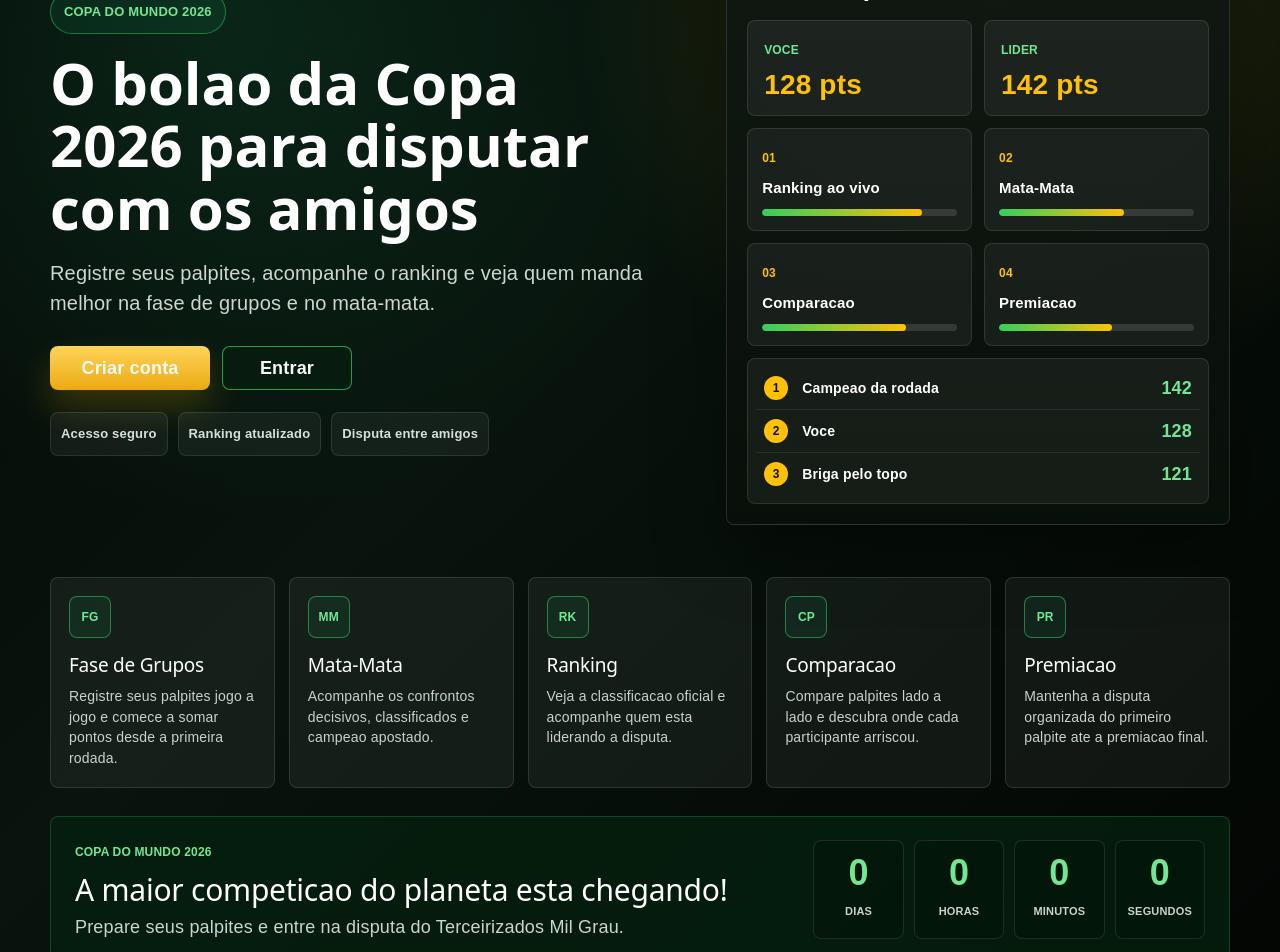
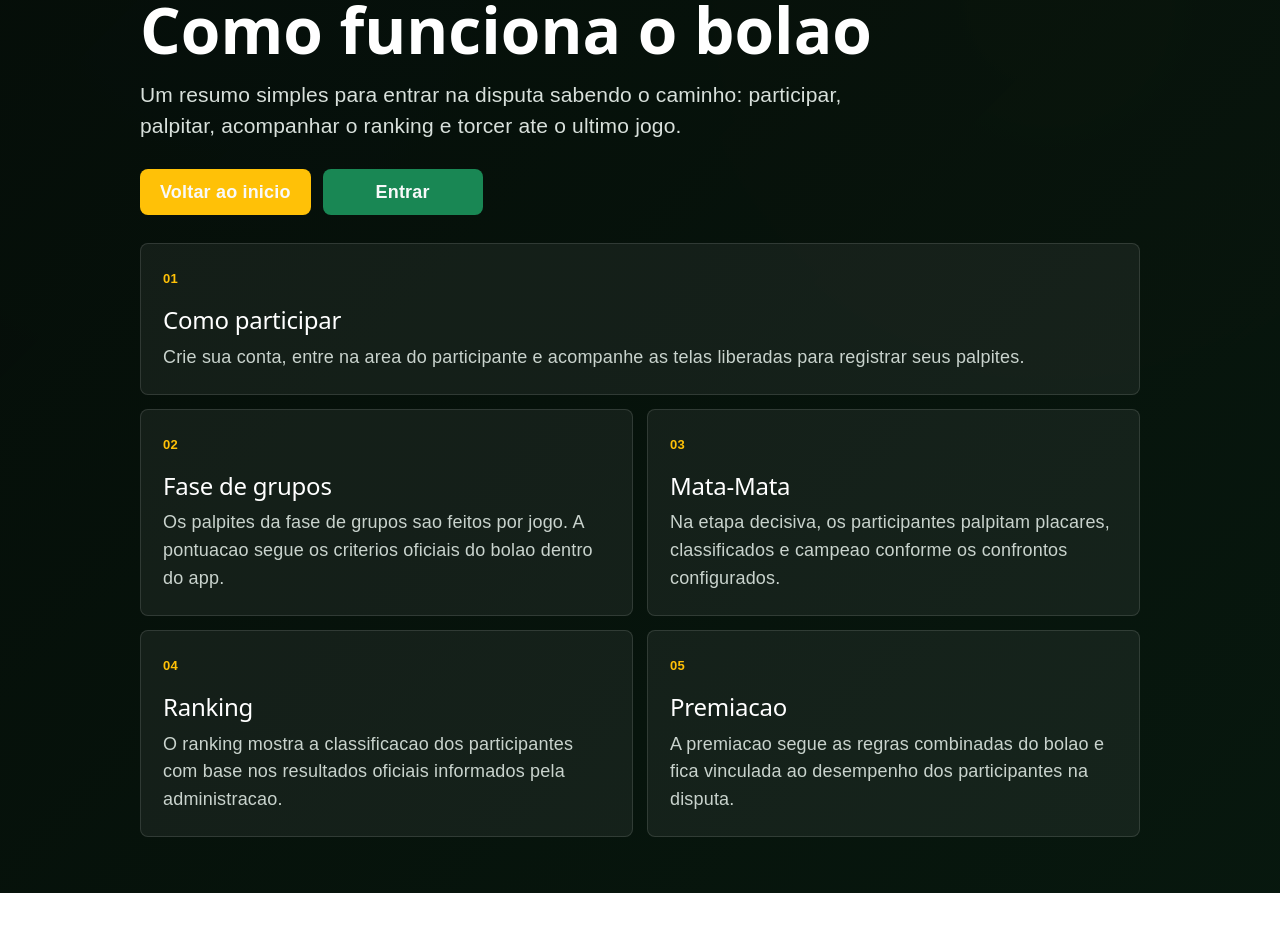
Before and after one commit to terceirizadosmilgrau-cloud/terceirizados-mil-grau, a React (Vite) app: page /regras in a window 1280 px wide. Before the commit this address led to /. Shown: the part 220-1172 px from the top of the page. After the commit the page ends 1113 px from the top, so only its background shows below. Built offline with nearby package versions, Linux system fonts and the light colour scheme.

Commit message:
Implementa V52 regras publicas e polimento da landing

```diff
--- a/src/App.jsx
+++ b/src/App.jsx
@@ -13,6 +13,7 @@ import Cadastro from "./components/Cadastro";
 import { db } from "./firebase";
 
 import LandingPage from "./pages/LandingPage";
+import RegrasPage from "./pages/RegrasPage";
 import Dashboard from "./pages/Dashboard";
 import Palpites from "./pages/Palpites";
 import ResumoPalpites from "./pages/ResumoPalpites";
@@ -271,6 +272,7 @@ function AppRoutes() {
   return (
     <Routes>
       <Route path="/" element={<LandingPage />} />
+      <Route path="/regras" element={<RegrasPage />} />
       <Route
         path="/login"
         element={
--- a/src/pages/LandingPage.css
+++ b/src/pages/LandingPage.css
@@ -20,7 +20,7 @@
 .landing-v522-header,
 .landing-v522-hero,
 .landing-v522-cards,
-.landing-v522-countdown {
+.landing-v522-premios {
   width: min(1180px, calc(100% - 40px));
   margin: 0 auto;
 }
@@ -142,10 +142,10 @@
 }
 
 .landing-v522 h1 {
-  max-width: 700px;
+  max-width: 650px;
   margin: 0;
   color: #fff;
-  font-size: clamp(38px, 5.2vw, 58px);
+  font-size: clamp(38px, 4.9vw, 56px);
   line-height: 1.08;
   font-weight: 900;
   letter-spacing: 0;
@@ -207,9 +207,8 @@
 }
 
 .landing-v522-panel-head span,
-.landing-v522-score span,
-.landing-v522-mini-ranking span,
-.landing-v522-countdown > div > span {
+.landing-v522-panel-note span,
+.landing-v522-premios-copy > span {
   display: block;
   color: #73e694;
   font-size: 12px;
@@ -235,35 +234,15 @@
   font-weight: 900;
 }
 
-.landing-v522-score {
-  margin-top: 18px;
-  display: grid;
-  grid-template-columns: repeat(2, minmax(0, 1fr));
-  gap: 12px;
-}
-
-.landing-v522-score div,
 .landing-v522-panel-grid article,
-.landing-v522-mini-ranking {
+.landing-v522-panel-note {
   border: 1px solid rgba(255, 255, 255, 0.1);
   border-radius: 8px;
   background: rgba(255, 255, 255, 0.055);
 }
 
-.landing-v522-score div {
-  padding: 16px;
-}
-
-.landing-v522-score strong {
-  display: block;
-  margin-top: 8px;
-  color: #ffc107;
-  font-size: 28px;
-  line-height: 1;
-}
-
 .landing-v522-panel-grid {
-  margin-top: 12px;
+  margin-top: 18px;
   display: grid;
   grid-template-columns: repeat(2, minmax(0, 1fr));
   gap: 12px;
@@ -272,78 +251,55 @@
 .landing-v522-panel-grid article {
   min-width: 0;
   padding: 14px;
+  display: flex;
+  align-items: center;
+  gap: 10px;
 }
 
 .landing-v522-panel-grid article > span {
-  color: #ffc107;
-  font-size: 12px;
-  font-weight: 900;
-}
-
-.landing-v522-panel-grid strong {
-  display: block;
-  margin: 8px 0 12px;
-  color: #fff;
-  font-size: 15px;
-  line-height: 1.2;
-}
-
-.landing-v522-bar {
-  height: 7px;
-  overflow: hidden;
-  border-radius: 999px;
-  background: rgba(255, 255, 255, 0.12);
-}
-
-.landing-v522-bar i {
-  display: block;
-  height: 100%;
-  border-radius: inherit;
-  background: linear-gradient(90deg, #32d05e, #ffc107);
-}
-
-.landing-v522-mini-ranking {
-  margin-top: 12px;
-  padding: 8px;
-}
-
-.landing-v522-mini-ranking div {
-  min-height: 42px;
-  display: grid;
-  grid-template-columns: 28px 1fr auto;
-  align-items: center;
-  gap: 10px;
-  padding: 8px;
-}
-
-.landing-v522-mini-ranking div + div {
-  border-top: 1px solid rgba(255, 255, 255, 0.08);
-}
-
-.landing-v522-mini-ranking span {
-  width: 24px;
-  height: 24px;
+  width: 28px;
+  height: 28px;
+  flex: 0 0 auto;
   display: inline-flex;
   align-items: center;
   justify-content: center;
   border-radius: 50%;
   color: #111;
   background: #ffc107;
-}
-
-.landing-v522-mini-ranking strong {
-  color: #fff;
-  font-size: 14px;
-}
-
-.landing-v522-mini-ranking em {
-  color: #73e694;
-  font-style: normal;
+  font-size: 15px;
   font-weight: 900;
 }
 
+.landing-v522-panel-grid strong {
+  color: #fff;
+  font-size: 15px;
+  line-height: 1.2;
+}
+
+.landing-v522-panel-note {
+  margin-top: 12px;
+  padding: 8px;
+}
+
+.landing-v522-panel-note div {
+  min-height: 42px;
+  padding: 8px;
+}
+
+.landing-v522-panel-note div + div {
+  border-top: 1px solid rgba(255, 255, 255, 0.08);
+}
+
+.landing-v522-panel-note strong {
+  display: block;
+  margin-top: 5px;
+  color: #fff;
+  font-size: 14px;
+  line-height: 1.25;
+}
+
 .landing-v522-cards {
-  padding: 18px 0 28px;
+  padding: 18px 0 32px;
   display: grid;
   grid-template-columns: repeat(5, minmax(0, 1fr));
   gap: 14px;
@@ -351,26 +307,11 @@
 
 .landing-v522-cards article {
   min-width: 0;
-  min-height: 188px;
-  padding: 18px;
+  min-height: 164px;
+  padding: 20px;
   border: 1px solid rgba(255, 255, 255, 0.12);
   border-radius: 8px;
   background: rgba(255, 255, 255, 0.055);
-}
-
-.landing-v522-cards article > span {
-  width: 42px;
-  height: 42px;
-  margin-bottom: 16px;
-  display: inline-flex;
-  align-items: center;
-  justify-content: center;
-  border: 1px solid rgba(50, 208, 94, 0.54);
-  border-radius: 8px;
-  color: #73e694;
-  background: rgba(25, 135, 84, 0.13);
-  font-size: 12px;
-  font-weight: 900;
 }
 
 .landing-v522-cards h2 {
@@ -387,59 +328,57 @@
   line-height: 1.48;
 }
 
-.landing-v522-countdown {
+.landing-v522-premios {
   margin-bottom: 46px;
-  padding: 22px 24px;
+  padding: 24px;
   display: grid;
-  grid-template-columns: minmax(0, 1fr) auto;
+  grid-template-columns: minmax(0, 0.92fr) minmax(420px, 1.08fr);
   align-items: center;
-  gap: 22px;
+  gap: 24px;
   border: 1px solid rgba(50, 208, 94, 0.24);
   border-radius: 8px;
   background: rgba(5, 32, 15, 0.82);
 }
 
-.landing-v522-countdown h2 {
+.landing-v522-premios h2 {
   margin: 7px 0 0;
   color: #fff;
   font-size: clamp(22px, 2.6vw, 30px);
   line-height: 1.18;
 }
 
-.landing-v522-countdown p {
+.landing-v522-premios p {
   margin: 8px 0 0;
   color: #cbd4ce;
   line-height: 1.4;
 }
 
-.landing-v522-time {
+.landing-v522-premios-grid {
   display: grid;
-  grid-template-columns: repeat(4, minmax(76px, 1fr));
-  gap: 10px;
+  grid-template-columns: repeat(3, minmax(0, 1fr));
+  gap: 12px;
 }
 
-.landing-v522-time article {
-  padding: 14px 12px;
+.landing-v522-premios-grid article {
+  min-height: 138px;
+  padding: 18px;
   border: 1px solid rgba(255, 255, 255, 0.1);
   border-radius: 8px;
-  text-align: center;
   background: rgba(0, 0, 0, 0.16);
 }
 
-.landing-v522-time strong {
-  display: block;
-  color: #73e694;
-  font-size: clamp(26px, 3vw, 36px);
-  line-height: 1;
+.landing-v522-premios-grid span {
+  color: #fff;
+  font-size: 14px;
+  font-weight: 900;
 }
 
-.landing-v522-time span {
+.landing-v522-premios-grid strong {
   display: block;
-  margin-top: 7px;
-  color: #c9d2cc;
-  font-size: 11px;
-  font-weight: 900;
-  text-transform: uppercase;
+  margin-top: 14px;
+  color: #ffc107;
+  font-size: clamp(34px, 4vw, 46px);
+  line-height: 1;
 }
 
 @media (max-width: 1080px) {
@@ -470,7 +409,7 @@
     grid-template-columns: repeat(3, minmax(0, 1fr));
   }
 
-  .landing-v522-countdown {
+  .landing-v522-premios {
     grid-template-columns: 1fr;
   }
 }
@@ -479,7 +418,7 @@
   .landing-v522-header,
   .landing-v522-hero,
   .landing-v522-cards,
-  .landing-v522-countdown {
+  .landing-v522-premios {
     width: min(100% - 24px, 620px);
   }
 
@@ -516,18 +455,14 @@
     padding: 16px;
   }
 
-  .landing-v522-score,
   .landing-v522-panel-grid,
-  .landing-v522-cards {
+  .landing-v522-cards,
+  .landing-v522-premios-grid {
     grid-template-columns: 1fr;
   }
 
   .landing-v522-cards article {
     min-height: auto;
-  }
-
-  .landing-v522-time {
-    grid-template-columns: repeat(2, minmax(0, 1fr));
   }
 }
 
@@ -542,15 +477,7 @@
   }
 
   .landing-v522-panel-head,
-  .landing-v522-mini-ranking div {
+  .landing-v522-panel-note div {
     align-items: flex-start;
   }
-
-  .landing-v522-mini-ranking div {
-    grid-template-columns: 28px 1fr;
-  }
-
-  .landing-v522-mini-ranking em {
-    grid-column: 2;
-  }
 }
--- a/src/pages/LandingPage.jsx
+++ b/src/pages/LandingPage.jsx
@@ -1,70 +1,44 @@
-import { useEffect, useState } from "react";
 import { Link } from "react-router-dom";
 import "./LandingPage.css";
 
-const inicioCopa2026 = new Date(
-  "2026-06-11T16:00:00-03:00"
-);
-
-const calcularContagem = () => {
-  const distancia =
-    inicioCopa2026.getTime() - Date.now();
-  const restante = Math.max(0, distancia);
-
-  return {
-    dias: Math.floor(restante / (1000 * 60 * 60 * 24)),
-    horas: Math.floor((restante / (1000 * 60 * 60)) % 24),
-    minutos: Math.floor((restante / (1000 * 60)) % 60),
-    segundos: Math.floor((restante / 1000) % 60),
-  };
-};
-
 const cards = [
   {
-    sigla: "FG",
     titulo: "Fase de Grupos",
     texto:
-      "Registre seus palpites jogo a jogo e comece a somar pontos desde a primeira rodada.",
+      "Registre seus palpites jogo a jogo e acompanhe a primeira etapa com clareza.",
   },
   {
-    sigla: "MM",
     titulo: "Mata-Mata",
     texto:
-      "Acompanhe os confrontos decisivos, classificados e campeao apostado.",
+      "Palpite nos confrontos decisivos, classificados e campeao da competicao.",
   },
   {
-    sigla: "RK",
     titulo: "Ranking",
     texto:
-      "Veja a classificacao oficial e acompanhe quem esta liderando a disputa.",
+      "Acompanhe a classificacao oficial e veja a disputa evoluir rodada a rodada.",
   },
   {
-    sigla: "CP",
     titulo: "Comparacao",
     texto:
-      "Compare palpites lado a lado e descubra onde cada participante arriscou.",
+      "Compare palpites lado a lado e veja onde cada participante apostou diferente.",
   },
   {
-    sigla: "PR",
     titulo: "Premiacao",
     texto:
-      "Mantenha a disputa organizada do primeiro palpite ate a premiacao final.",
+      "Veja a divisao da premiacao e mantenha a disputa transparente ate o fim.",
   },
 ];
 
+const beneficios = [
+  "Ranking ao vivo",
+  "Mata-Mata completo",
+  "Comparacao de palpites",
+  "Premiacao automatica",
+  "Estatisticas dos participantes",
+  "Historico das apostas",
+];
+
 function LandingPage() {
-  const [contagem, setContagem] = useState(
-    calcularContagem
-  );
-
-  useEffect(() => {
-    const timer = window.setInterval(() => {
-      setContagem(calcularContagem());
-    }, 1000);
-
-    return () => window.clearInterval(timer);
-  }, []);
-
   return (
     <main className="landing-v522">
       <header className="landing-v522-header">
@@ -75,6 +49,7 @@ function LandingPage() {
 
         <nav className="landing-v522-nav">
           <Link to="/">Inicio</Link>
+          <a href="#como-funciona">Como Funciona</a>
           <Link to="/regras">Regras</Link>
           <a href="#premiacao">Premiacao</a>
         </nav>
@@ -99,7 +74,7 @@ function LandingPage() {
           </p>
 
           <h1>
-            O bolao da Copa 2026 para disputar com os amigos
+            Palpite. Dispute. Conquiste o topo.
           </h1>
 
           <p className="landing-v522-lead">
@@ -136,68 +111,32 @@ function LandingPage() {
           <div className="landing-v522-panel-head">
             <div>
               <span>Painel do Participante</span>
-              <strong>Bolao Copa 2026</strong>
+              <strong>Controle completo do bolao</strong>
             </div>
-            <em>ao vivo</em>
-          </div>
-
-          <div className="landing-v522-score">
-            <div>
-              <span>Voce</span>
-              <strong>128 pts</strong>
-            </div>
-            <div>
-              <span>Lider</span>
-              <strong>142 pts</strong>
-            </div>
+            <em>publico</em>
           </div>
 
           <div className="landing-v522-panel-grid">
-            <article>
-              <span>01</span>
-              <strong>Ranking ao vivo</strong>
-              <div className="landing-v522-bar">
-                <i style={{ width: "82%" }} />
-              </div>
-            </article>
-            <article>
-              <span>02</span>
-              <strong>Mata-Mata</strong>
-              <div className="landing-v522-bar">
-                <i style={{ width: "64%" }} />
-              </div>
-            </article>
-            <article>
-              <span>03</span>
-              <strong>Comparacao</strong>
-              <div className="landing-v522-bar">
-                <i style={{ width: "74%" }} />
-              </div>
-            </article>
-            <article>
-              <span>04</span>
-              <strong>Premiacao</strong>
-              <div className="landing-v522-bar">
-                <i style={{ width: "58%" }} />
-              </div>
-            </article>
+            {beneficios.map((beneficio) => (
+              <article key={beneficio}>
+                <span aria-hidden="true">✓</span>
+                <strong>{beneficio}</strong>
+              </article>
+            ))}
           </div>
 
-          <div className="landing-v522-mini-ranking">
+          <div className="landing-v522-panel-note">
             <div>
-              <span>1</span>
-              <strong>Campeao da rodada</strong>
-              <em>142</em>
+              <span>Fase de grupos</span>
+              <strong>Palpites organizados por jogo</strong>
             </div>
             <div>
-              <span>2</span>
-              <strong>Voce</strong>
-              <em>128</em>
+              <span>Mata-Mata</span>
+              <strong>Confrontos e campeao em um so lugar</strong>
             </div>
             <div>
-              <span>3</span>
-              <strong>Briga pelo topo</strong>
-              <em>121</em>
+              <span>Disputa</span>
+              <strong>Ranking, comparacao e premiacao</strong>
             </div>
           </div>
         </aside>
@@ -209,7 +148,6 @@ function LandingPage() {
       >
         {cards.map((card) => (
           <article key={card.titulo}>
-            <span>{card.sigla}</span>
             <h2>{card.titulo}</h2>
             <p>{card.texto}</p>
           </article>
@@ -217,36 +155,33 @@ function LandingPage() {
       </section>
 
       <section
-        className="landing-v522-countdown"
+        className="landing-v522-premios"
         id="premiacao"
       >
-        <div>
+        <div className="landing-v522-premios-copy">
           <span>Copa do Mundo 2026</span>
-          <h2>
-            A maior competicao do planeta esta chegando!
-          </h2>
+          <h2>Premiacao do bolao</h2>
           <p>
-            Prepare seus palpites e entre na disputa do
-            Terceirizados Mil Grau.
+            A premiacao e calculada automaticamente com base
+            no total arrecadado pelos participantes.
           </p>
         </div>
 
-        <div className="landing-v522-time">
+        <div className="landing-v522-premios-grid">
           <article>
-            <strong>{contagem.dias}</strong>
-            <span>Dias</span>
+            <span>1o Lugar</span>
+            <strong>50%</strong>
+            <p>da arrecadacao</p>
           </article>
           <article>
-            <strong>{contagem.horas}</strong>
-            <span>Horas</span>
+            <span>2o Lugar</span>
+            <strong>30%</strong>
+            <p>da arrecadacao</p>
           </article>
           <article>
-            <strong>{contagem.minutos}</strong>
-            <span>Minutos</span>
-          </article>
-          <article>
-            <strong>{contagem.segundos}</strong>
-            <span>Segundos</span>
+            <span>3o Lugar</span>
+            <strong>20%</strong>
+            <p>da arrecadacao</p>
           </article>
         </div>
       </section>
--- /dev/null
+++ b/src/pages/RegrasPage.css
@@ -0,0 +1,223 @@
+.regras-v52 {
+  width: 100vw;
+  min-height: 100svh;
+  margin-left: calc(50% - 50vw);
+  background:
+    linear-gradient(135deg, rgba(5, 12, 8, 0.98), rgba(8, 24, 15, 0.94)),
+    radial-gradient(circle at 18% 18%, rgba(25, 135, 84, 0.22), transparent 32%),
+    radial-gradient(circle at 82% 20%, rgba(255, 193, 7, 0.16), transparent 30%),
+    #071008;
+  color: #f8f9fa;
+  font-family: Arial, sans-serif;
+  text-align: left;
+}
+
+.regras-v52 a {
+  color: inherit;
+  text-decoration: none;
+}
+
+.regras-v52-header,
+.regras-v52-hero,
+.regras-v52-list {
+  width: min(1000px, calc(100% - 32px));
+  margin: 0 auto;
+}
+
+.regras-v52-header {
+  min-height: 72px;
+  display: flex;
+  align-items: center;
+  justify-content: space-between;
+  gap: 18px;
+}
+
+.regras-v52-brand,
+.regras-v52-nav,
+.regras-v52-actions {
+  display: flex;
+  align-items: center;
+}
+
+.regras-v52-brand {
+  gap: 10px;
+  color: #fff;
+  font-weight: 900;
+}
+
+.regras-v52-brand-mark {
+  width: 54px;
+  height: 34px;
+  display: inline-flex;
+  align-items: center;
+  justify-content: center;
+  border: 1px solid rgba(255, 193, 7, 0.72);
+  border-radius: 8px;
+  color: #ffc107;
+  background: rgba(255, 193, 7, 0.1);
+  font-size: 13px;
+}
+
+.regras-v52-nav {
+  gap: 10px;
+}
+
+.regras-v52-nav a {
+  min-height: 40px;
+  display: inline-flex;
+  align-items: center;
+  padding: 0 12px;
+  border-radius: 8px;
+  color: #dce4df;
+  font-weight: 700;
+}
+
+.regras-v52-nav a:hover {
+  background: rgba(255, 255, 255, 0.07);
+}
+
+.regras-v52-hero {
+  padding: clamp(36px, 7vw, 86px) 0 28px;
+}
+
+.regras-v52-hero p {
+  width: fit-content;
+  margin: 0 0 16px;
+  padding: 8px 12px;
+  border: 1px solid rgba(25, 135, 84, 0.72);
+  border-radius: 999px;
+  color: #8ce6aa;
+  background: rgba(25, 135, 84, 0.12);
+  font-size: 13px;
+  font-weight: 900;
+  text-transform: uppercase;
+}
+
+.regras-v52-hero h1 {
+  max-width: 760px;
+  margin: 0;
+  color: #fff;
+  font-size: clamp(38px, 6vw, 64px);
+  line-height: 1;
+  font-weight: 900;
+  letter-spacing: 0;
+}
+
+.regras-v52-hero span {
+  display: block;
+  max-width: 760px;
+  margin-top: 18px;
+  color: #d8e0db;
+  font-size: clamp(18px, 2vw, 21px);
+  line-height: 1.45;
+}
+
+.regras-v52-actions {
+  margin-top: 28px;
+  flex-wrap: wrap;
+  gap: 12px;
+}
+
+.regras-v52-primary,
+.regras-v52-secondary {
+  min-height: 46px;
+  min-width: 160px;
+  display: inline-flex;
+  align-items: center;
+  justify-content: center;
+  border-radius: 8px;
+  padding: 0 20px;
+  font-weight: 900;
+}
+
+.regras-v52-primary {
+  color: #111;
+  background: #ffc107;
+}
+
+.regras-v52-secondary {
+  color: #fff;
+  background: #198754;
+}
+
+.regras-v52-list {
+  padding: 0 0 56px;
+  display: grid;
+  grid-template-columns: repeat(2, minmax(0, 1fr));
+  gap: 14px;
+}
+
+.regras-v52-list article {
+  min-width: 0;
+  padding: 22px;
+  border: 1px solid rgba(255, 255, 255, 0.12);
+  border-radius: 8px;
+  background: rgba(255, 255, 255, 0.06);
+}
+
+.regras-v52-list article:first-child {
+  grid-column: 1 / -1;
+}
+
+.regras-v52-list article > span {
+  display: block;
+  margin-bottom: 14px;
+  color: #ffc107;
+  font-size: 13px;
+  font-weight: 900;
+}
+
+.regras-v52-list h2 {
+  margin: 0 0 10px;
+  color: #fff;
+  font-size: 24px;
+  line-height: 1.15;
+}
+
+.regras-v52-list p {
+  color: #c9d3cd;
+  line-height: 1.55;
+}
+
+@media (max-width: 760px) {
+  .regras-v52-header,
+  .regras-v52-hero,
+  .regras-v52-list {
+    width: min(100% - 24px, 640px);
+  }
+
+  .regras-v52-header {
+    min-height: auto;
+    padding: 18px 0 8px;
+    flex-direction: column;
+    align-items: flex-start;
+  }
+
+  .regras-v52-nav {
+    width: 100%;
+  }
+
+  .regras-v52-nav a {
+    flex: 1 1 0;
+    justify-content: center;
+    background: rgba(255, 255, 255, 0.06);
+  }
+
+  .regras-v52-actions {
+    flex-direction: column;
+    align-items: stretch;
+  }
+
+  .regras-v52-primary,
+  .regras-v52-secondary {
+    width: 100%;
+  }
+
+  .regras-v52-list {
+    grid-template-columns: 1fr;
+  }
+
+  .regras-v52-list article:first-child {
+    grid-column: auto;
+  }
+}
--- /dev/null
+++ b/src/pages/RegrasPage.jsx
@@ -0,0 +1,79 @@
+import { Link } from "react-router-dom";
+import "./RegrasPage.css";
+
+const regras = [
+  {
+    titulo: "Como participar",
+    texto:
+      "Crie sua conta, entre na area do participante e acompanhe as telas liberadas para registrar seus palpites.",
+  },
+  {
+    titulo: "Fase de grupos",
+    texto:
+      "Os palpites da fase de grupos sao feitos por jogo. A pontuacao segue os criterios oficiais do bolao dentro do app.",
+  },
+  {
+    titulo: "Mata-Mata",
+    texto:
+      "Na etapa decisiva, os participantes palpitam placares, classificados e campeao conforme os confrontos configurados.",
+  },
+  {
+    titulo: "Ranking",
+    texto:
+      "O ranking mostra a classificacao dos participantes com base nos resultados oficiais informados pela administracao.",
+  },
+  {
+    titulo: "Premiacao",
+    texto:
+      "A premiacao segue as regras combinadas do bolao e fica vinculada ao desempenho dos participantes na disputa.",
+  },
+];
+
+function RegrasPage() {
+  return (
+    <main className="regras-v52">
+      <header className="regras-v52-header">
+        <Link className="regras-v52-brand" to="/">
+          <span className="regras-v52-brand-mark">2026</span>
+          <span>Terceirizados Mil Grau</span>
+        </Link>
+
+        <nav className="regras-v52-nav">
+          <Link to="/">Inicio</Link>
+          <Link to="/regras">Regras</Link>
+        </nav>
+      </header>
+
+      <section className="regras-v52-hero">
+        <p>Regras publicas</p>
+        <h1>Como funciona o bolao</h1>
+        <span>
+          Um resumo simples para entrar na disputa sabendo o
+          caminho: participar, palpitar, acompanhar o ranking e
+          torcer ate o ultimo jogo.
+        </span>
+
+        <div className="regras-v52-actions">
+          <Link className="regras-v52-primary" to="/">
+            Voltar ao inicio
+          </Link>
+          <Link className="regras-v52-secondary" to="/login">
+            Entrar
+          </Link>
+        </div>
+      </section>
+
+      <section className="regras-v52-list">
+        {regras.map((regra, index) => (
+          <article key={regra.titulo}>
+            <span>{String(index + 1).padStart(2, "0")}</span>
+            <h2>{regra.titulo}</h2>
+            <p>{regra.texto}</p>
+          </article>
+        ))}
+      </section>
+    </main>
+  );
+}
+
+export default RegrasPage;
```
